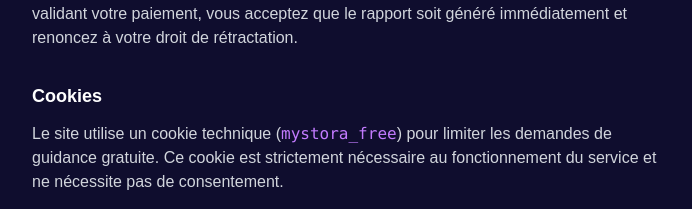
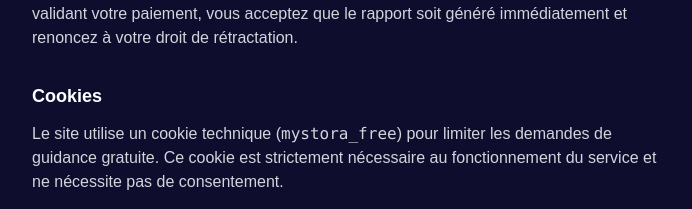
Before and after one commit to ectorx84/mystora, a Next.js app: page /mentions-legales in a window 1280 px wide. Shown: the part 1080-1289 px from the top of the page, without its empty margins (292-984 px from the left). Built offline with nearby package versions, Linux system fonts and the light colour scheme.

Commit message:
fix: mystora_free même couleur que le texte

```diff
--- a/app/mentions-legales/page.tsx
+++ b/app/mentions-legales/page.tsx
@@ -82,7 +82,7 @@ export default function MentionsLegales() {
         <section className="mb-8">
           <h2 className="text-lg font-semibold text-white mb-3">Cookies</h2>
           <p>
-            Le site utilise un cookie technique (<code className="text-purple-400">mystora_free</code>)
+            Le site utilise un cookie technique (<code className="text-gray-300">mystora_free</code>)
             pour limiter les demandes de guidance gratuite. Ce cookie est strictement
             nécessaire au fonctionnement du service et ne nécessite pas de consentement.
           </p>
```
